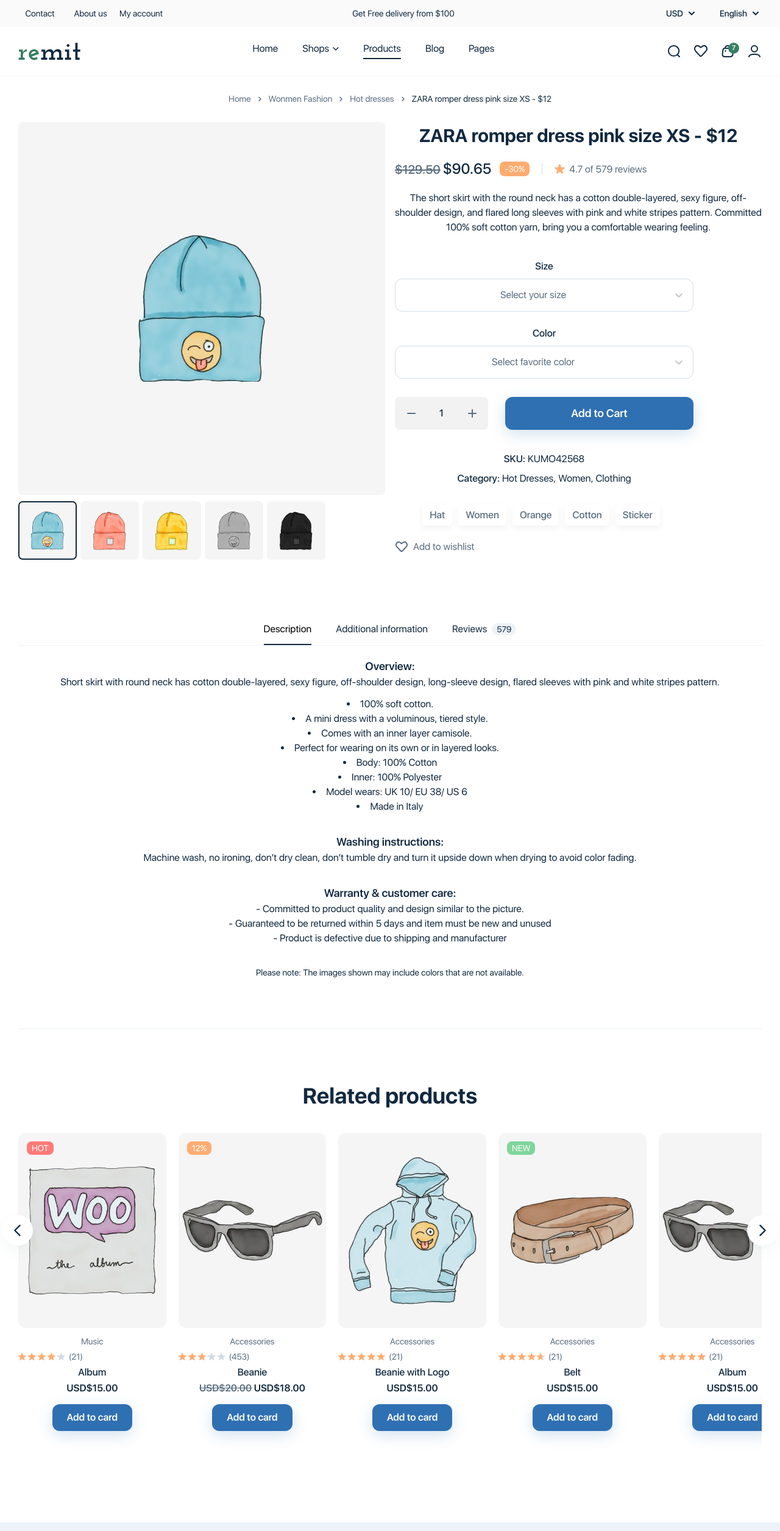
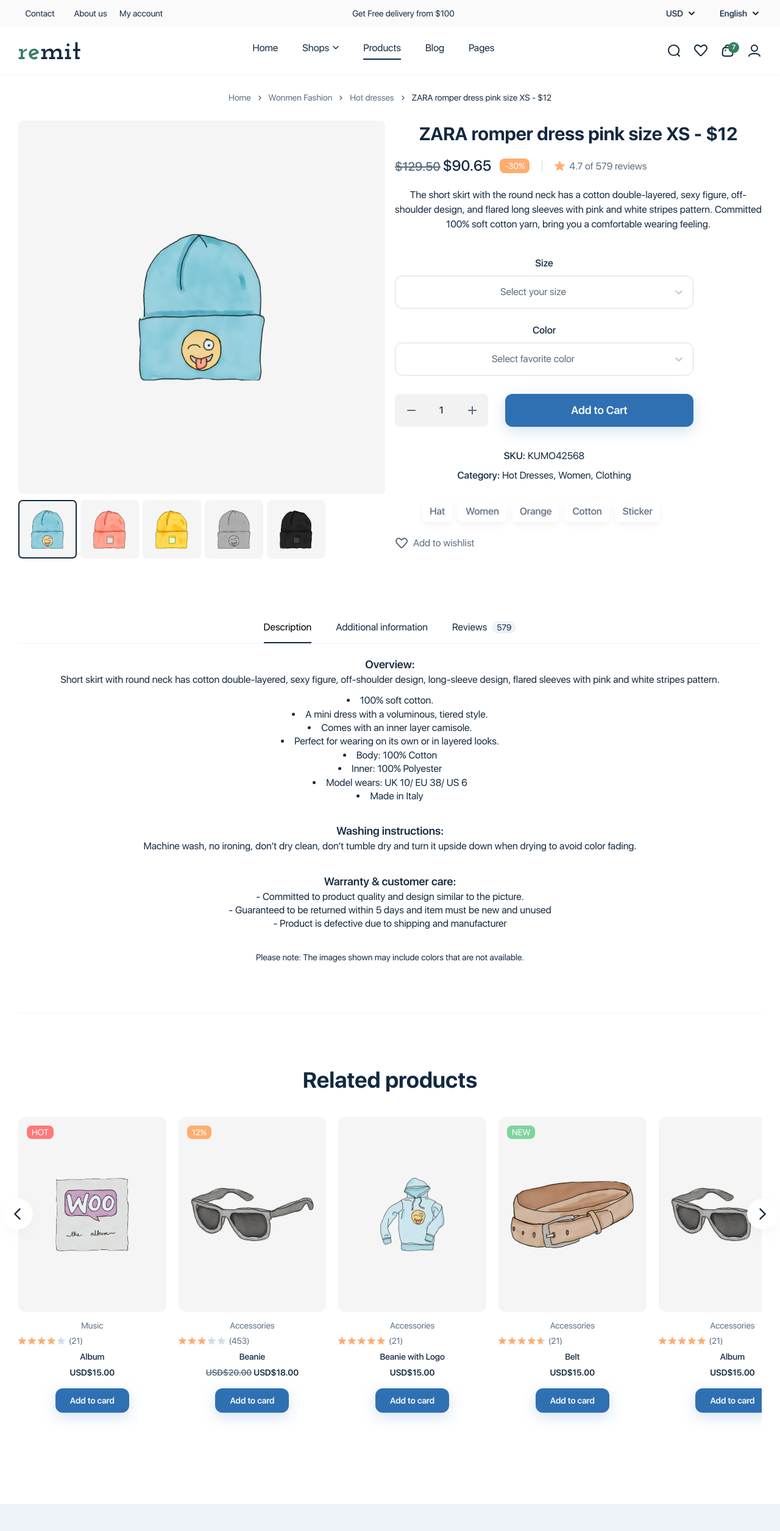
Before and after one commit to typhan05/yaycommerce-react, a React (Create React App) app: page /yaycommerce-react/products in a window 1280 px wide. Shown: the top 2511 px of the page at 61% size. Built offline with nearby package versions, Linux system fonts and the light colour scheme.

Commit message:
Update responsive

```diff
--- a/src/blocks/countdown-date/index.js
+++ b/src/blocks/countdown-date/index.js
@@ -38,7 +38,7 @@
     }
 
     return (
-      <section className="mb-[140px] overflow-hidden">
+      <section className="md:mb-[140px] mb-[70px] overflow-hidden">
         <div className="container mx-auto md:px-5 !px-0">
           <div className="relative md:flex items-center justify-between bg-orange2 py-[70px] px-[30px] rounded-[10px]">
             <div className="md:static absolute md:left-0 -left-[79%] top-0">
@@ -47,7 +47,7 @@
                    className="object-center"/>
             </div>
             <div>
-              <h2 className="text-4xl font-bold mb-10 text-center">Deal of the day upto<br/>
+              <h2 className="md:text-4xl text-[28px] font-bold md:mb-10 mb-4 text-center">Deal of the day upto<br/>
                 <span className="text-pink">-40%</span> off</h2>
               <div className="flex items-center max-w-lg mx-auto mb-9">
                 {days && (
--- a/src/blocks/featured-card-slider/index.js
+++ b/src/blocks/featured-card-slider/index.js
@@ -22,7 +22,7 @@
     return (
       <section className="mb-[100px]">
         <div className="container mx-auto">
-          <h2 className="text-4xl font-bold mb-10 text-center">{this.props.content.title}</h2>
+          <h2 className="md:text-4xl text-[28px] font-bold mb-10 text-center">{this.props.content.title}</h2>
           <div className="relative">
             <Swiper
               slidesPerView={2}
@@ -49,13 +49,13 @@
               {itemSlider}
             </Swiper>
             <div
-              className={`absolute left-[-26px] top-1/4 cursor-pointer flex items-center justify-center z-10 h-[50px] w-[50px] rounded-[25px] shadow-[0_10px_25px_rgba(55,126,98,0.05)] bg-white hover:bg-gray-light2`}
+              className={`absolute left-[-26px] top-1/4 cursor-pointer hidden md:flex items-center justify-center z-10 h-[50px] w-[50px] rounded-[25px] shadow-[0_10px_25px_rgba(55,126,98,0.05)] bg-white hover:bg-gray-light2`}
               onClick={() => this.swiperRef.current.swiper.slidePrev()}
             >
               <ChevronLeftIcon className="h-7 w-14 text-black2" aria-hidden="true"/>
             </div>
             <div
-              className={`absolute right-[-26px] top-1/4 cursor-pointer flex items-center justify-center z-10 h-[50px] w-[50px] rounded-[25px] shadow-[0_10px_25px_rgba(55,126,98,0.05)] bg-white hover:bg-gray-light2 hover:shadow-[0_10px_25px_rgba(18,41,64,0.15)]`}
+              className={`absolute right-[-26px] top-1/4 cursor-pointer hidden md:flex items-center justify-center z-10 h-[50px] w-[50px] rounded-[25px] shadow-[0_10px_25px_rgba(55,126,98,0.05)] bg-white hover:bg-gray-light2 hover:shadow-[0_10px_25px_rgba(18,41,64,0.15)]`}
               onClick={() => this.swiperRef.current.swiper.slideNext()}
             >
               <ChevronRightIcon className="h-7 w-14 text-black2" aria-hidden="true"/>
--- a/src/blocks/our-blog/index.js
+++ b/src/blocks/our-blog/index.js
@@ -22,9 +22,9 @@
     </div>
   )
   return (
-    <section className="mb-[150px]">
+    <section className="md:mb-[150px] mb-[70px]">
       <div className="container mx-auto">
-        <h2 className="text-4xl text-center font-bold mb-9">{props.content.title}</h2>
+        <h2 className="md:text-4xl text-[28px] text-center font-bold mb-9">{props.content.title}</h2>
         <div className="grid lg:grid-cols-3 lg:gap-8 md:grid-cols-3 grid-cols-1 gap-5 mb-10">
           {content}
         </div>
--- a/src/blocks/product-hot/index.js
+++ b/src/blocks/product-hot/index.js
@@ -6,10 +6,10 @@
     <Card key={item.id} content={item}/>
   )
   return (
-    <section className="mb-[100px]">
+    <section className="md:mb-[100px] mb-[70px]">
       <div className="container mx-auto">
-        <h2 className="text-4xl font-bold mb-3 text-center">{props.content.title}</h2>
-        <ul className="flex items-center justify-center mb-10 text-lg font-medium text-gray text-center">
+        <h2 className="md:text-4xl text-[28px] font-bold mb-3 text-center">{props.content.title}</h2>
+        <ul className="flex items-center justify-center mb-10 md:text-lg text-base font-medium text-gray text-center">
           {props.content.tags.map((item, i) =>
             <li key={item.id}
                 className={item?.active && `text-black2`}>{item.text} {props.content.tags.length - 1 !== i ?
--- a/src/components/Card/index.js
+++ b/src/components/Card/index.js
@@ -4,11 +4,11 @@
   return (
     <div className="group relative pb-[50px]">
       <a href="#/"
-         className="relative flex justify-center items-center mb-3 h-80 bg-gray-light5 ease-in-out duration-300 rounded-xl overflow-hidden hover:bg-[rgba(90,109,128,0.1)] sm:aspect-w-2 sm:aspect-h-1 sm:h-80 lg:aspect-w-1 lg:aspect-h-1">
+         className="relative flex justify-center items-center mb-3 p-5 md:h-80 h-[158px] bg-gray-light5 ease-in-out duration-300 rounded-xl overflow-hidden hover:bg-[rgba(90,109,128,0.1)] sm:aspect-w-2 sm:aspect-h-1 sm:h-80 lg:aspect-w-1 lg:aspect-h-1">
         <span className={`bg-${props.content.sale.color} absolute top-3.5 left-3.5 rounded-lg text-sm text-white px-2 py-[1px]`}>{props.content.sale.number}</span>
         <img src={require('../../assets/images/' + props.content.image)}
              alt={props.content.title}
-             className="object-center"/>
+             className="object-center max-h-[120px]"/>
       </a>
       <p className="text-gray text-sm mb-[5px]">{props.content.tag}</p>
       <p className="flex items-center text-sm text-gray mb-2">
@@ -85,7 +85,7 @@
             }
           </span>{`(${props.content.comment})`}
       </p>
-      <h3 className="text-md leading-4 font-medium mb-2">
+      <h3 className="md:text-md text-sm leading-4 font-medium mb-2">
         <a className='group transition-all duration-300 ease-in-out' href='#/'>
           <span
             className='bg-left-bottom bg-gradient-to-r from-black2 to-black2 bg-[length:0%_1px] bg-no-repeat hover:bg-[length:100%_1px] transition-all duration-300 ease-out'>
@@ -93,9 +93,9 @@
           </span>
         </a>
       </h3>
-      <p className="text-md leading-5 font-semibold"><span className="text-gray line-through">{props.content.price_old}</span> {props.content.price}</p>
+      <p className="md:text-md text-sm leading-5 font-semibold"><span className="text-gray line-through">{props.content.price_old}</span> {props.content.price}</p>
       <div className="mt-4">
-        <a href="#/" className="inline-flex justify-center rounded-xl text-md font-semibold py-[10px] px-6 text-white bg-blue shadow-[0_7px_25px_rgba(47,112,179,0.2)] hover:bg-black2 hover:shadow-[0_7px_35px_rgba(0,0,0,0.1)]">{props.content.button.text}</a>
+        <a href="#/" className="inline-flex justify-center rounded-xl md:text-md text-sm font-semibold py-[10px] md:px-6 px-5 text-white bg-blue shadow-[0_7px_25px_rgba(47,112,179,0.2)] hover:bg-black2 hover:shadow-[0_7px_35px_rgba(0,0,0,0.1)]">{props.content.button.text}</a>
       </div>
     </div>
   );
--- a/src/components/Drawer/Search/index.js
+++ b/src/components/Drawer/Search/index.js
@@ -38,11 +38,10 @@
     // 👇️ redirect to /search
     navigate('/yaycommerce-react/search');
   };
-  let counter = 0;
 
   useEffect(() => {
     if(isSearchShowing) {
-      counter++;
+      setCountSearch(false)
     }
   }, [isSearchShowing]);
 
--- a/src/index.css
+++ b/src/index.css
@@ -56,10 +56,8 @@
 
 body {
     overflow-x: hidden;
-}
-
-body {
     color: #122940;
+    line-height: 1.4;
 }
 
 .container {
--- a/src/parts/Header/index.js
+++ b/src/parts/Header/index.js
@@ -1,4 +1,4 @@
-import React, {useState} from 'react';
+import React from 'react';
 import {NavLink} from "react-router-dom";
 import Logo from "../../assets/images/logo.svg"
 import Dropdown from "../../components/Dropdown";
@@ -25,7 +25,7 @@
         <div className="container mx-auto flex flex-wrap justify-between items-center">
           <ul className="grid gap-x-3 grid-cols-3">
             <li>
-              <a className='group transition-all duration-300 ease-in-out' href="#/">
+              <a className='group transition-all duration-300 ease-in-out md:py-0 py-2' href="#/">
                   <span
                     className='bg-left-bottom bg-gradient-to-r from-black2 to-black2 bg-[length:0%_1px] bg-no-repeat group-hover:bg-[length:100%_1px] transition-all duration-300 ease-out'>
                     Contact
@@ -33,7 +33,7 @@
               </a>
             </li>
             <li>
-              <a className='group transition-all duration-300 ease-in-out' href="#/">
+              <a className='group transition-all duration-300 ease-in-out md:py-0 py-2' href="#/">
                   <span
                     className='bg-left-bottom bg-gradient-to-r from-black2 to-black2 bg-[length:0%_1px] bg-no-repeat group-hover:bg-[length:100%_1px] transition-all duration-300 ease-out'>
                     About us
@@ -41,7 +41,7 @@
               </a>
             </li>
             <li>
-              <a className='group transition-all duration-300 ease-in-out' href="#/">
+              <a className='group transition-all duration-300 ease-in-out md:py-0 py-2' href="#/">
                   <span
                     className='bg-left-bottom bg-gradient-to-r from-black2 to-black2 bg-[length:0%_1px] bg-no-repeat group-hover:bg-[length:100%_1px] transition-all duration-300 ease-out'>
                     My account
@@ -62,27 +62,27 @@
           <ul
             className={`md:flex md:relative md:top-0 md:w-auto md:translate-x-0 md:py-0 py-5 z-50 fixed top-[79px] bottom-0 left-0 bg-white transition-all duration-300 ease-in-out w-full ${openMenu ? `translate-x-0` : `translate-x-full`}`}>
             <li className="mx-5">
-              <NavLink to='/yaycommerce-react/' className="group transition-all duration-300 ease-in-out">
+              <NavLink to='/yaycommerce-react/' className="flex items-center group transition-all duration-300 ease-in-out md:py-0 py-2">
                 {({isActive}) => (
                   <span
-                    className={isActive ? 'bg-left-bottom bg-gradient-to-r from-black2 to-black2 bg-no-repeat bg-[length:100%_2px] pb-2' : 'bg-left-bottom bg-gradient-to-r from-black2 to-black2 bg-[length:0%_2px] bg-no-repeat group-hover:bg-[length:100%_2px] transition-all duration-300 ease-out pb-2'}>Home</span>
+                    className={isActive ? 'bg-left-bottom bg-gradient-to-r from-black2 to-black2 bg-no-repeat md:bg-[length:100%_2px] bg-[length:100%_0] md:pb-2' : 'bg-left-bottom bg-gradient-to-r from-black2 to-black2 bg-[length:0%_2px] bg-no-repeat group-hover:bg-[length:100%_2px] transition-all duration-300 ease-out md:pb-2'}>Home</span>
                 )}
               </NavLink>
             </li>
             <li className="mx-5 group relative">
               <NavLink to='/yaycommerce-react/shops'
-                       className="flex items-center group transition-all duration-300 ease-in-out">
+                       className="flex items-center group transition-all duration-300 ease-in-out md:py-0 py-2">
                 {({isActive}) => (
                   <>
                     <span
-                      className={isActive ? 'bg-left-bottom bg-gradient-to-r from-black2 to-black2 bg-no-repeat bg-[length:100%_2px] pb-2' : 'bg-left-bottom bg-gradient-to-r from-black2 to-black2 bg-[length:0%_2px] bg-no-repeat group-hover:bg-[length:100%_2px] transition-all duration-300 ease-out pb-2'}>Shops</span>
+                      className={isActive ? 'bg-left-bottom bg-gradient-to-r from-black2 to-black2 bg-no-repeat md:bg-[length:100%_2px] bg-[length:100%_0] md:pb-2' : 'bg-left-bottom bg-gradient-to-r from-black2 to-black2 bg-[length:0%_2px] bg-no-repeat group-hover:bg-[length:100%_2px] transition-all duration-300 ease-out'}>Shops</span>
                     <svg
                       xmlns="http://www.w3.org/2000/svg"
                       width="10"
                       height="6"
                       fill="none"
                       viewBox="0 0 10 6"
-                      className="-mt-2 ml-[6px]"
+                      className="-mt-[2px] ml-[6px]"
                     >
                       <path
                         stroke="currentColor"
@@ -101,7 +101,7 @@
                   <NavLink to='/yaycommerce-react/shops/shop-1' className="transition-all duration-300 ease-in-out">
                     {({isActive}) => (
                       <span
-                        className={isActive ? 'bg-left-bottom bg-gradient-to-r from-black2 to-black2 bg-no-repeat bg-[length:100%_2px] pb-2' : 'bg-left-bottom bg-gradient-to-r from-black2 to-black2 bg-[length:0%_2px] bg-no-repeat hover:bg-[length:100%_2px] transition-all duration-300 ease-out pb-1'}>Shop child 1</span>
+                        className={isActive ? 'bg-left-bottom bg-gradient-to-r from-black2 to-black2 bg-no-repeat md:bg-[length:100%_2px] bg-[length:100%_0] md:pb-2' : 'bg-left-bottom bg-gradient-to-r from-black2 to-black2 bg-[length:0%_2px] bg-no-repeat hover:bg-[length:100%_2px] transition-all duration-300 ease-out pb-1'}>Shop child 1</span>
                     )}
                   </NavLink>
                 </li>
@@ -109,33 +109,33 @@
                   <NavLink to='/yaycommerce-react/shops/shop-2' className="transition-all duration-300 ease-in-out">
                     {({isActive}) => (
                       <span
-                        className={isActive ? 'bg-left-bottom bg-gradient-to-r from-black2 to-black2 bg-no-repeat bg-[length:100%_2px] pb-2' : 'bg-left-bottom bg-gradient-to-r from-black2 to-black2 bg-[length:0%_2px] bg-no-repeat hover:bg-[length:100%_2px] transition-all duration-300 ease-out pb-1'}>Shop child 2</span>
+                        className={isActive ? 'bg-left-bottom bg-gradient-to-r from-black2 to-black2 bg-no-repeat md:bg-[length:100%_2px] bg-[length:100%_0] md:pb-2' : 'bg-left-bottom bg-gradient-to-r from-black2 to-black2 bg-[length:0%_2px] bg-no-repeat hover:bg-[length:100%_2px] transition-all duration-300 ease-out pb-1'}>Shop child 2</span>
                     )}
                   </NavLink>
                 </li>
               </ul>
             </li>
             <li className="mx-5">
-              <NavLink to='/yaycommerce-react/products' className="group transition-all duration-300 ease-in-out">
+              <NavLink to='/yaycommerce-react/products' className="flex items-center group transition-all duration-300 ease-in-out md:py-0 py-2">
                 {({isActive}) => (
                   <span
-                    className={isActive ? 'bg-left-bottom bg-gradient-to-r from-black2 to-black2 bg-no-repeat bg-[length:100%_2px] pb-2' : 'bg-left-bottom bg-gradient-to-r from-black2 to-black2 bg-[length:0%_2px] bg-no-repeat group-hover:bg-[length:100%_2px] transition-all duration-300 ease-out pb-2'}>Products</span>
+                    className={isActive ? 'bg-left-bottom bg-gradient-to-r from-black2 to-black2 bg-no-repeat md:bg-[length:100%_2px] bg-[length:100%_0] md:pb-2' : 'bg-left-bottom bg-gradient-to-r from-black2 to-black2 bg-[length:0%_2px] bg-no-repeat group-hover:bg-[length:100%_2px] transition-all duration-300 ease-out md:pb-2'}>Products</span>
                 )}
               </NavLink>
             </li>
             <li className="mx-5">
-              <NavLink to='/yaycommerce-react/blog' className="group transition-all duration-300 ease-in-out">
+              <NavLink to='/yaycommerce-react/blog' className="flex items-center group transition-all duration-300 ease-in-out md:py-0 py-2">
                 {({isActive}) => (
                   <span
-                    className={isActive ? 'bg-left-bottom bg-gradient-to-r from-black2 to-black2 bg-no-repeat bg-[length:100%_2px] pb-2' : 'bg-left-bottom bg-gradient-to-r from-black2 to-black2 bg-[length:0%_2px] bg-no-repeat group-hover:bg-[length:100%_2px] transition-all duration-300 ease-out pb-2'}>Blog</span>
+                    className={isActive ? 'bg-left-bottom bg-gradient-to-r from-black2 to-black2 bg-no-repeat md:bg-[length:100%_2px] bg-[length:100%_0] md:pb-2' : 'bg-left-bottom bg-gradient-to-r from-black2 to-black2 bg-[length:0%_2px] bg-no-repeat group-hover:bg-[length:100%_2px] transition-all duration-300 ease-out md:pb-2'}>Blog</span>
                 )}
               </NavLink>
             </li>
             <li className="mx-5">
-              <NavLink to='/yaycommerce-react/pages' className="group transition-all duration-300 ease-in-out">
+              <NavLink to='/yaycommerce-react/pages' className="flex items-center group transition-all duration-300 ease-in-out md:py-0 py-2">
                 {({isActive}) => (
                   <span
-                    className={isActive ? 'bg-left-bottom bg-gradient-to-r from-black2 to-black2 bg-no-repeat bg-[length:100%_2px] pb-2' : 'bg-left-bottom bg-gradient-to-r from-black2 to-black2 bg-[length:0%_2px] bg-no-repeat group-hover:bg-[length:100%_2px] transition-all duration-300 ease-out pb-2'}>Pages</span>
+                    className={isActive ? 'bg-left-bottom bg-gradient-to-r from-black2 to-black2 bg-no-repeat md:bg-[length:100%_2px] bg-[length:100%_0] md:pb-2' : 'bg-left-bottom bg-gradient-to-r from-black2 to-black2 bg-[length:0%_2px] bg-no-repeat group-hover:bg-[length:100%_2px] transition-all duration-300 ease-out md:pb-2'}>Pages</span>
                 )}
               </NavLink>
             </li>
@@ -170,7 +170,7 @@
                   ></path>
                 </svg>
                 <span
-                  className="absolute top-10 left-2/4 -translate-x-2/4 z-20 invisible opacity-0 transition-all ease-in-out duration-300 px-[6px] py-1 min-w-max text-xs text-white bg-black2 rounded-sm after:absolute after:w-0 after:h-0 after:-top-[5px] after:left-2/4 after:-translate-x-2/4 after:border-x-[6px] after:border-b-[6px] after:border-solid after:border-x-transparent after:border-b-black2 group-hover:top-7 group-hover:opacity-100 group-hover:visible">Search</span>
+                  className="absolute top-10 left-2/4 -translate-x-2/4 z-20 hidden md:block invisible opacity-0 transition-all ease-in-out duration-300 px-[6px] py-1 min-w-max text-xs text-white bg-black2 rounded-sm after:absolute after:w-0 after:h-0 after:-top-[5px] after:left-2/4 after:-translate-x-2/4 after:border-x-[6px] after:border-b-[6px] after:border-solid after:border-x-transparent after:border-b-black2 group-hover:top-7 group-hover:opacity-100 group-hover:visible">Search</span>
               </button>
             </li>
             <li className="md:block hidden">
@@ -189,7 +189,7 @@
                   ></path>
                 </svg>
                 <span
-                  className="absolute top-10 left-2/4 -translate-x-2/4 z-20 invisible opacity-0 transition-all ease-in-out duration-300 px-[6px] py-1 min-w-max text-xs text-white bg-black2 rounded-sm after:absolute after:w-0 after:h-0 after:-top-[5px] after:left-2/4 after:-translate-x-2/4 after:border-x-[6px] after:border-b-[6px] after:border-solid after:border-x-transparent after:border-b-black2 group-hover:top-7 group-hover:opacity-100 group-hover:visible">Wishlist</span>
+                  className="absolute top-10 left-2/4 -translate-x-2/4 z-20 hidden md:block invisible opacity-0 transition-all ease-in-out duration-300 px-[6px] py-1 min-w-max text-xs text-white bg-black2 rounded-sm after:absolute after:w-0 after:h-0 after:-top-[5px] after:left-2/4 after:-translate-x-2/4 after:border-x-[6px] after:border-b-[6px] after:border-solid after:border-x-transparent after:border-b-black2 group-hover:top-7 group-hover:opacity-100 group-hover:visible">Wishlist</span>
               </a>
             </li>
             <li>
@@ -228,7 +228,7 @@
                   ></path>
                 </svg>
                 <span
-                  className="absolute top-10 left-2/4 -translate-x-2/4 z-20 invisible opacity-0 transition-all ease-in-out duration-300 px-[6px] py-1 min-w-max text-xs text-white bg-black2 rounded-sm after:absolute after:w-0 after:h-0 after:-top-[5px] after:left-2/4 after:-translate-x-2/4 after:border-x-[6px] after:border-b-[6px] after:border-solid after:border-x-transparent after:border-b-black2 group-hover:top-7 group-hover:opacity-100 group-hover:visible">My cart</span>
+                  className="absolute top-10 left-2/4 -translate-x-2/4 z-20 hidden md:block invisible opacity-0 transition-all ease-in-out duration-300 px-[6px] py-1 min-w-max text-xs text-white bg-black2 rounded-sm after:absolute after:w-0 after:h-0 after:-top-[5px] after:left-2/4 after:-translate-x-2/4 after:border-x-[6px] after:border-b-[6px] after:border-solid after:border-x-transparent after:border-b-black2 group-hover:top-7 group-hover:opacity-100 group-hover:visible">My cart</span>
               </button>
             </li>
             <li className="md:block hidden">
@@ -247,7 +247,7 @@
                   ></path>
                 </svg>
                 <span
-                  className="absolute top-10 left-2/4 -translate-x-2/4 z-20 invisible opacity-0 transition-all ease-in-out duration-300 px-[6px] py-1 min-w-max text-xs text-white bg-black2 rounded-sm after:absolute after:w-0 after:h-0 after:-top-[5px] after:left-2/4 after:-translate-x-2/4 after:border-x-[6px] after:border-b-[6px] after:border-solid after:border-x-transparent after:border-b-black2 group-hover:top-7 group-hover:opacity-100 group-hover:visible">My account</span>
+                  className="absolute top-10 left-2/4 -translate-x-2/4 z-20 hidden md:block invisible opacity-0 transition-all ease-in-out duration-300 px-[6px] py-1 min-w-max text-xs text-white bg-black2 rounded-sm after:absolute after:w-0 after:h-0 after:-top-[5px] after:left-2/4 after:-translate-x-2/4 after:border-x-[6px] after:border-b-[6px] after:border-solid after:border-x-transparent after:border-b-black2 group-hover:top-7 group-hover:opacity-100 group-hover:visible">My account</span>
               </a>
             </li>
             <li className="md:hidden flex ml-1">
```
Also changed, not shown: src/blocks/banner/index.js (+8 -8 lines), src/blocks/client/index.js (+6 -6 lines), src/blocks/introduce/index.js (+7 -7 lines), src/assets/images/img-banner-mb.png (added).
